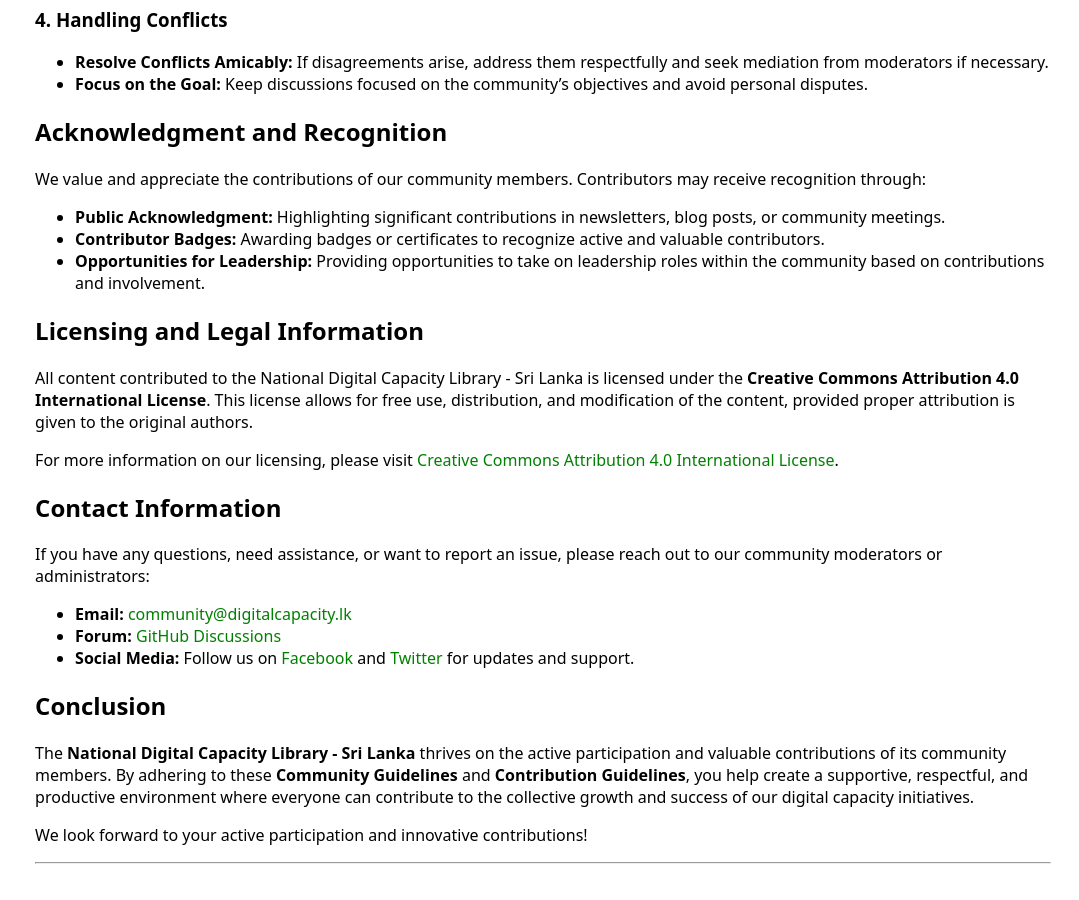
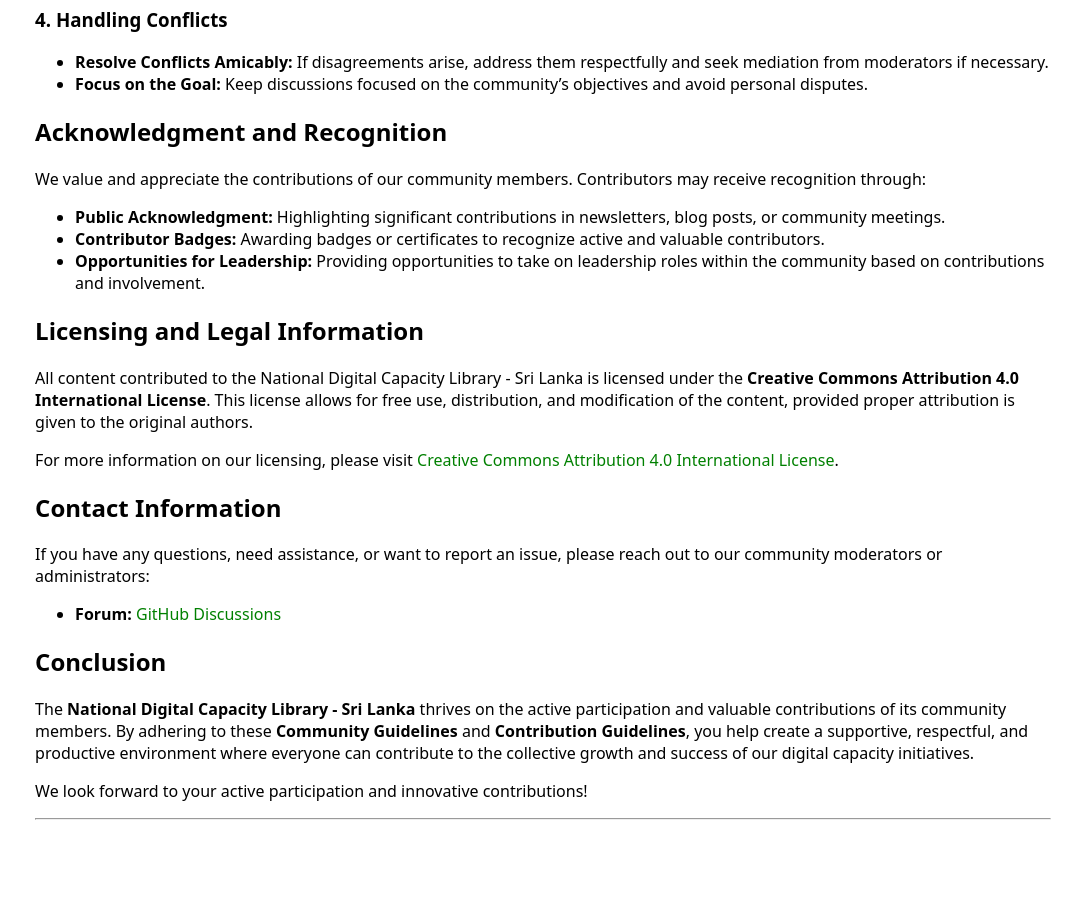
Before and after one commit to ICTASL/capacity-building, a Jekyll site: the page built from community-guidelines.md, in a window 1280 px wide and 900 px high, scrolled down 4665 px. Shown: the whole window, without its empty margins (201-1280 px from the left). Built offline with Jekyll 4.4.1, drawn with Linux system fonts in a browser that asks for light colours; after the commit the page ends 5521 px from its top, so only the background shows below that.

```diff
--- a/community-guidelines.md
+++ b/community-guidelines.md
@@ -179,9 +179,9 @@
 
 If you have any questions, need assistance, or want to report an issue, please reach out to our community moderators or administrators:
 
-- **Email:** [community@digitalcapacity.lk](mailto:community@digitalcapacity.lk)
+<!-- - **Email:** [community@digitalcapacity.lk](mailto:community@digitalcapacity.lk) -->
 - **Forum:** [GitHub Discussions](https://github.com/ICTASL/capacity-building/discussions)
-- **Social Media:** Follow us on [Facebook](https://facebook.com/digitalcapacity.lk) and [Twitter](https://twitter.com/digitalcapacitylk) for updates and support.
+<!-- - **Social Media:** Follow us on [Facebook](https://facebook.com/digitalcapacity.lk) and [Twitter](https://twitter.com/digitalcapacitylk) for updates and support. -->
 
 ## Conclusion
 
```
